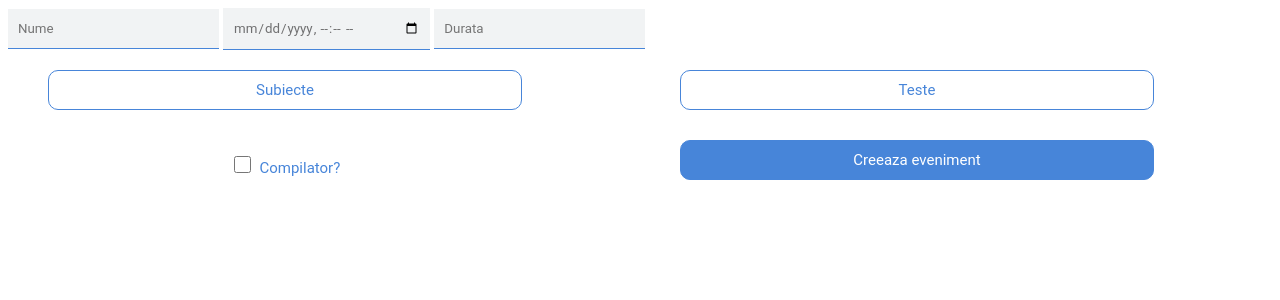
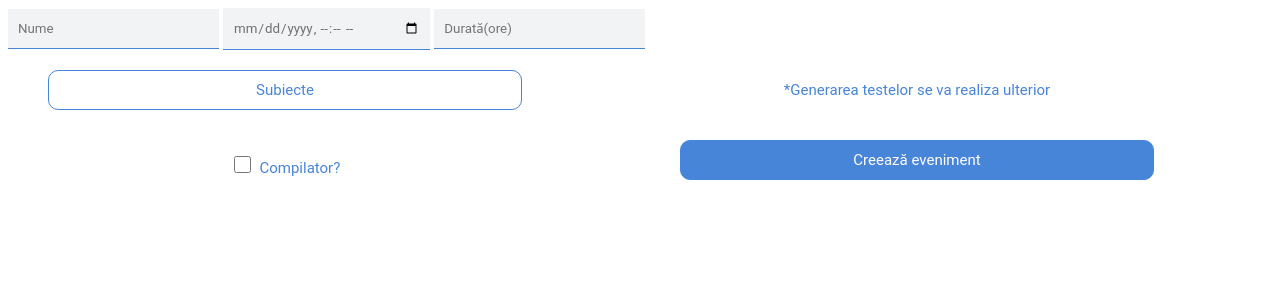
Before and after one commit to nitumario/bacOS, a Flask app: page /creare in a window 1280 px wide. Shown: the top 300 px of the page. Run offline with Flask 3, Linux system fonts and the light colour scheme; the visitor is signed in with stand-in values (Sample User, id 1); some libraries are stand-ins or nearby versions.

Commit message:
diacritice si eliminare buton teste

```diff
--- a/templates/creare.html
+++ b/templates/creare.html
@@ -44,7 +44,7 @@
         background-color: #9888cd;
         cursor: pointer;
         margin-bottom: 10px;
-        width: 45%; /* Adjusted for horizontal layout */
+        width: 45%;
         padding: 10px;
         border-radius: 10px;
         box-sizing: border-box;
@@ -57,9 +57,9 @@
 
     .file-buttons {
         display: flex;
-        justify-content: space-between; /* Distribute space between buttons */
+        justify-content: space-between;
         width: 100%;
-        align-items: center; /* Center items vertically */
+        align-items: center;
     }
 
     .left-buttons, .right-buttons {
@@ -106,6 +106,24 @@
         color: #FFFFFF;
     }
 
+    .custom-text-button {
+        display: block;
+        padding: 10px 20px;
+        background-color: #FFFFFF;
+        color: #4785d9;
+        cursor: default;
+        text-align: center;
+        font-size: 15px;
+        transition: background-color 0.5s ease-in-out;
+        font-family: "Google Sans", Roboto, Arial, sans-serif;
+        margin-bottom: 10px;
+        box-sizing: border-box;
+        width: 75%;
+        margin-left: 40px;
+        margin-top: 20px;
+        border-radius: 10px;
+    }
+
     .butoane-jos {
         display: flex;
         justify-content: space-between;
@@ -146,11 +164,10 @@
         border-radius: 10px;
     }
 
-    /* Container for the label and checkbox */
     .compilator {
         display: flex;
-        justify-content: center; /* Center horizontally */
-        align-items: center; /* Center vertically */
+        justify-content: center;
+        align-items: center;
         margin-bottom: 10px;
         box-sizing: border-box;
         width: 75%;
@@ -159,17 +176,15 @@
         border-radius: 10px;
     }
 
-    /* Style for the checkbox */
     #compiler {
         height: 17px;
         width: 17px;
-        margin-right: 5px; /* Space between checkbox and text */
-        cursor: pointer; /* Change cursor to pointer when hovering */
+        margin-right: 5px;
+        cursor: pointer;
         justify-content: center;
         align-items: center;
     }
 
-    /* Style for the label */
     #text-compilator {
         font-family: "Google Sans", Roboto, Arial, sans-serif;
         color: #4785d9;
@@ -191,7 +206,7 @@
         <input type="datetime-local" id="startdatetime" name="startdatetime" required>
 
         <label for="durata"></label>
-        <input type="number" id="durata" name="durata" placeholder="Durata" required>
+        <input type="number" id="durata" name="durata" placeholder="Durată(ore)" required>
 
         <div class="file-buttons">
             <div class="left-buttons">
@@ -199,8 +214,7 @@
                 <label for="subiecte" class="custom-file-button" id="custom-subiecte">Subiecte</label>
             </div>
             <div class="right-buttons">
-                <input type="file" id="teste" name="teste" multiple style="display:none;">
-                <label for="teste" class="custom-file-button" id="custom-teste">Teste</label>
+                <label for="teste" class="custom-text-button" id="custom-teste">*Generarea testelor se va realiza ulterior</label>
             </div>
         </div>
 
@@ -214,7 +228,7 @@
             </div>
 
             <div class="butoane-jos-dr">
-                <input type="submit" class="buton-submit" value="Creeaza eveniment">
+                <input type="submit" class="buton-submit" value="Creează eveniment">
             </div>
         </div>
     </form>
```
